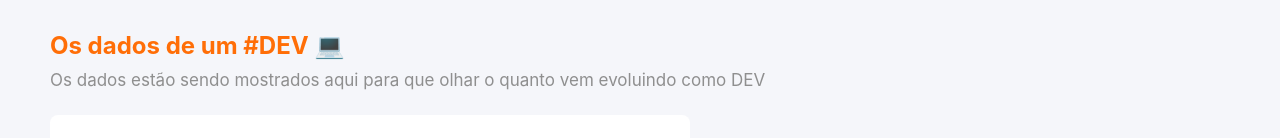
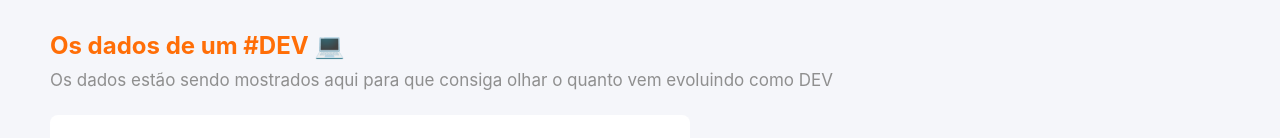
Before and after one commit to yuriBaza23/gitInter_bank, a React (Create React App) app: page / in a window 1280 px wide. Shown: the part 398-536 px from the top of the page. Built offline with nearby package versions, Linux system fonts and the light colour scheme; grey boxes are pictures that could not be loaded.

Commit message:
correction word

```diff
--- a/src/pages/Dashboard/index.tsx
+++ b/src/pages/Dashboard/index.tsx
@@ -39,7 +39,7 @@ const Dashboard: React.FC = () => {
 
             <section className="data-github-user">
                 <h1>Os dados de um #DEV 💻</h1>
-                <h2>Os dados estão sendo mostrados aqui para que olhar o quanto vem evoluindo como DEV</h2>
+                <h2>Os dados estão sendo mostrados aqui para que consiga olhar o quanto vem evoluindo como DEV</h2>
                 <div className="card-data">
                     <div>
                         <img src={profileImg} alt=''/>
```
